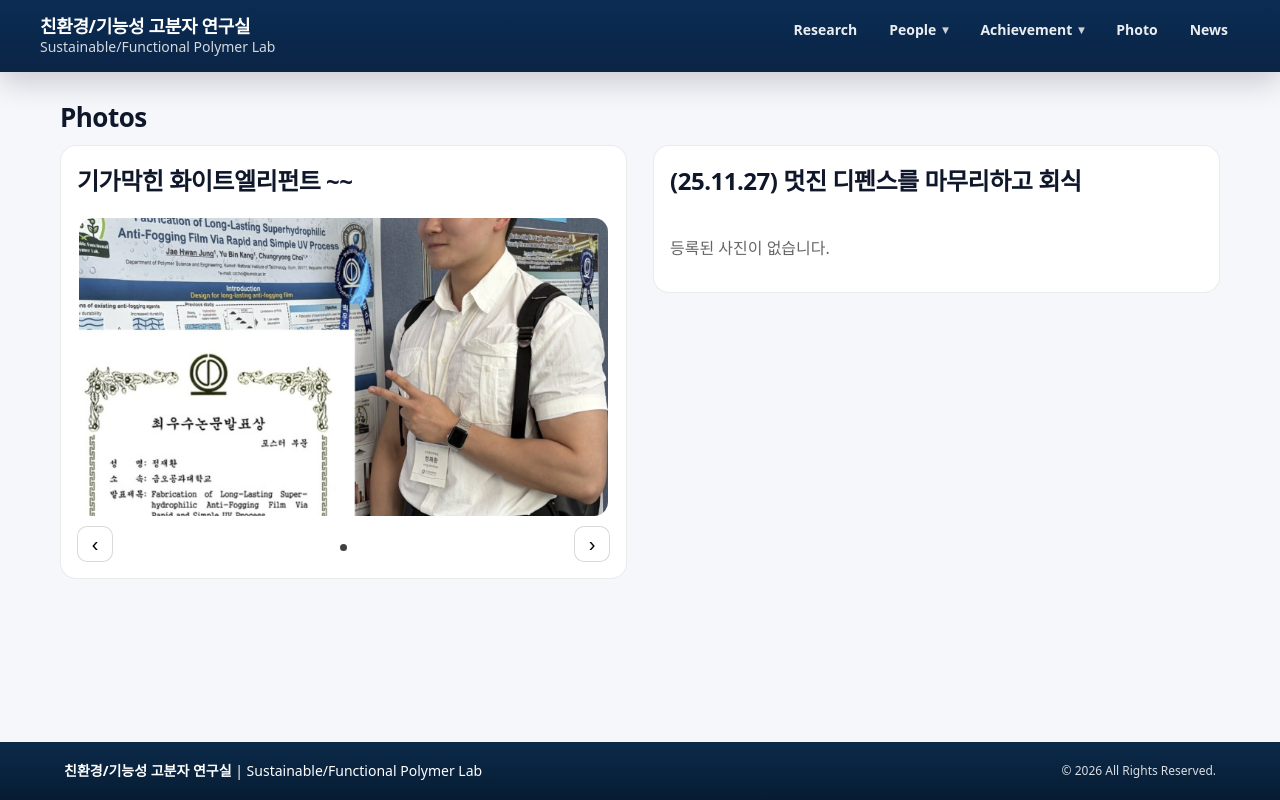
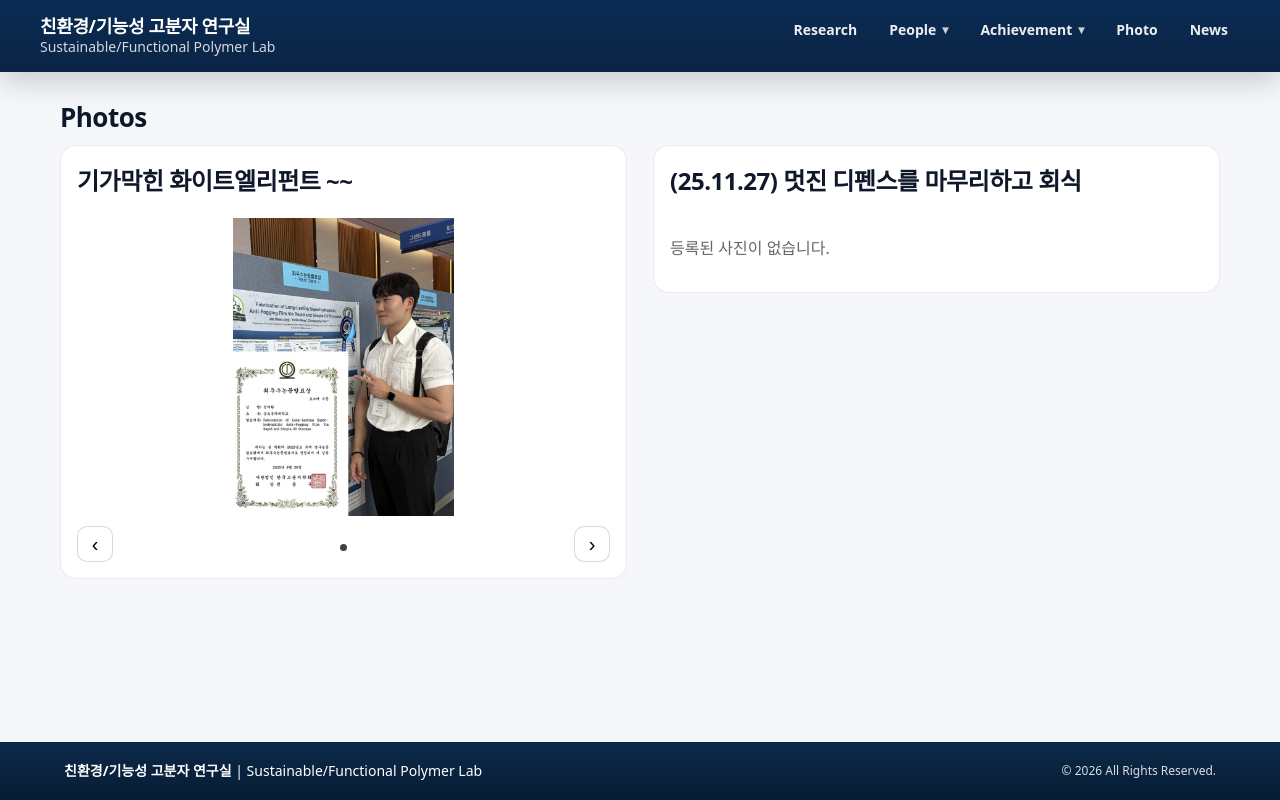
Before and after one commit to crchoi0305/SFPL, a plain HTML site: page photo.html in a window 1280 px wide. Drawn offline with Linux system fonts and the light colour scheme.

Commit message:
Fix carousel image fit

```diff
--- a/photo.html
+++ b/photo.html
@@ -145,7 +145,8 @@
         height:auto;
         display:block;
         border-radius: 14px;
-        object-fit: cover;
+        object-fit: contain;
+        object-position: center top;
       }
 
       /* ✅ dots */
```
